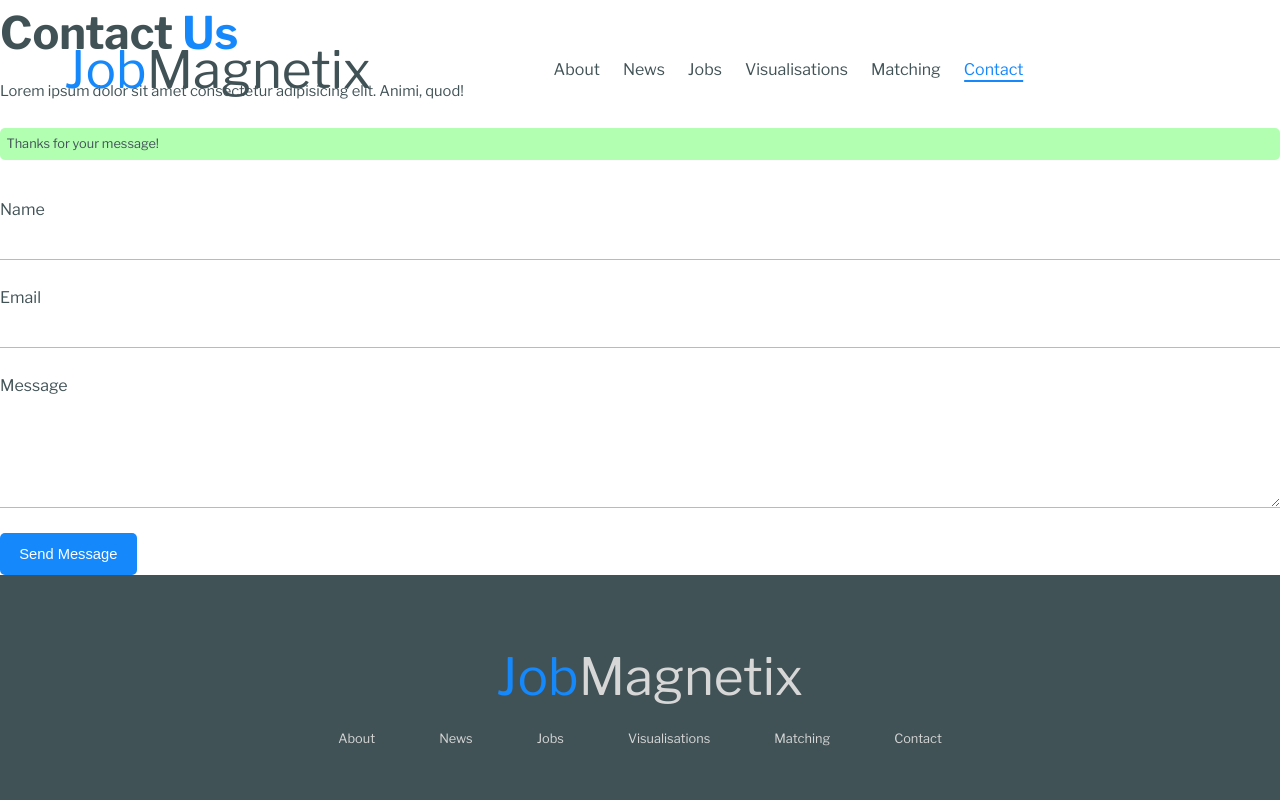
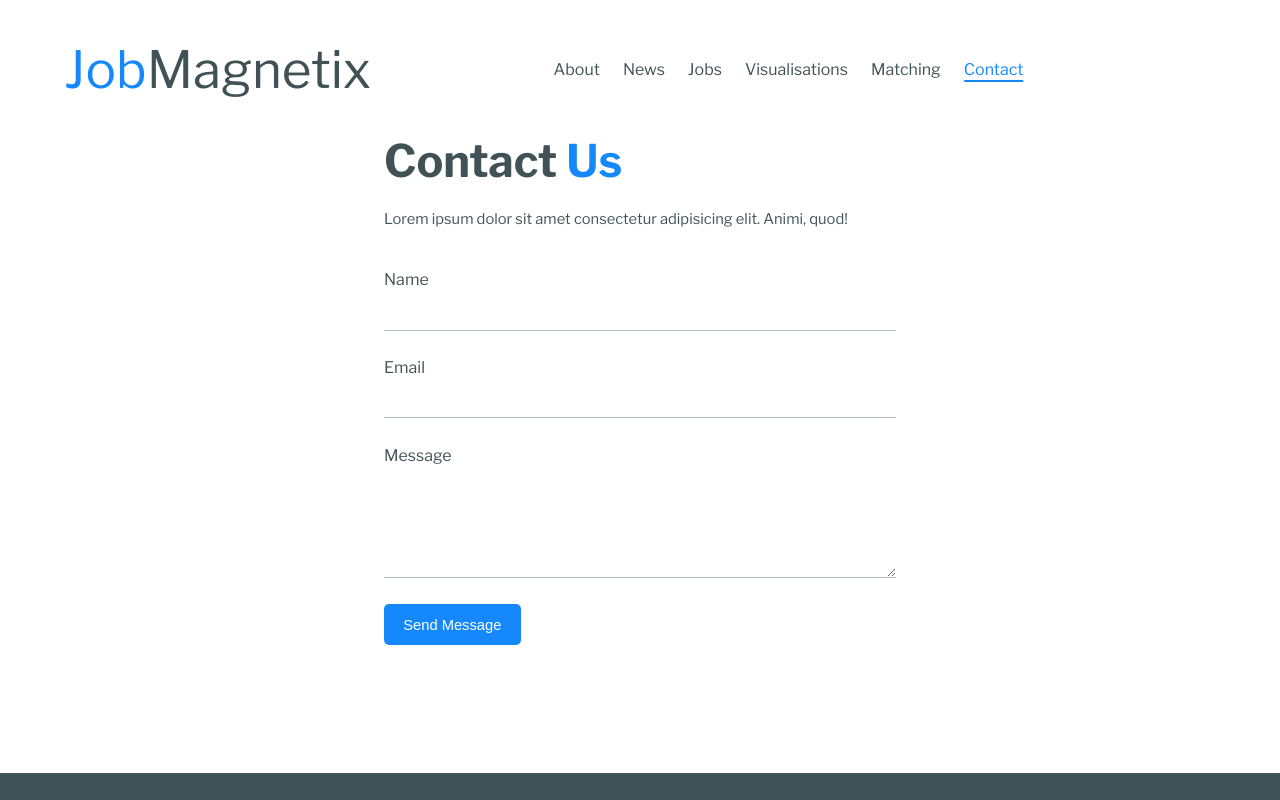
Before and after one commit to pacifiquerubasha/websquad, a React (Vite) app: page /contact in a window 1280 px wide. Shown: the top 800 px of the page. Built offline with nearby package versions, Linux system fonts and the light colour scheme.

Commit message:
Test Netlify Submission

```diff
--- a/src/components/ContactForm.jsx
+++ b/src/components/ContactForm.jsx
@@ -1,6 +1,6 @@
 import React, {useState} from 'react';
 
-function ContactForm(props) {
+function ContactForm({isContactPage}) {
 
     const [success, setSuccess] = useState(false);
 
@@ -21,7 +21,9 @@ function ContactForm(props) {
             onSubmit={handleSubmit}
             name="contact"
             method="POST"
-            data-netlify="true">
+            data-netlify="true"
+            className={`${isContactPage && "contact__form"}`}
+            >
 
             <input type="hidden" name="form-name" value="contact" />
 
@@ -31,7 +33,7 @@ function ContactForm(props) {
                 Lorem ipsum dolor sit amet consectetur adipisicing elit. Animi, quod!
             </p>
 
-            {!success && (
+            {success && (
                 <p className='success__message'>Thanks for your message! </p>
             )}
 
--- a/src/pages/Contact.jsx
+++ b/src/pages/Contact.jsx
@@ -16,7 +16,7 @@ function Contact(props) {
 
         <main className='main__contact'>
 
-            <ContactForm/>
+            <ContactForm isContactPage={true}/>
 
         </main>
 
```
